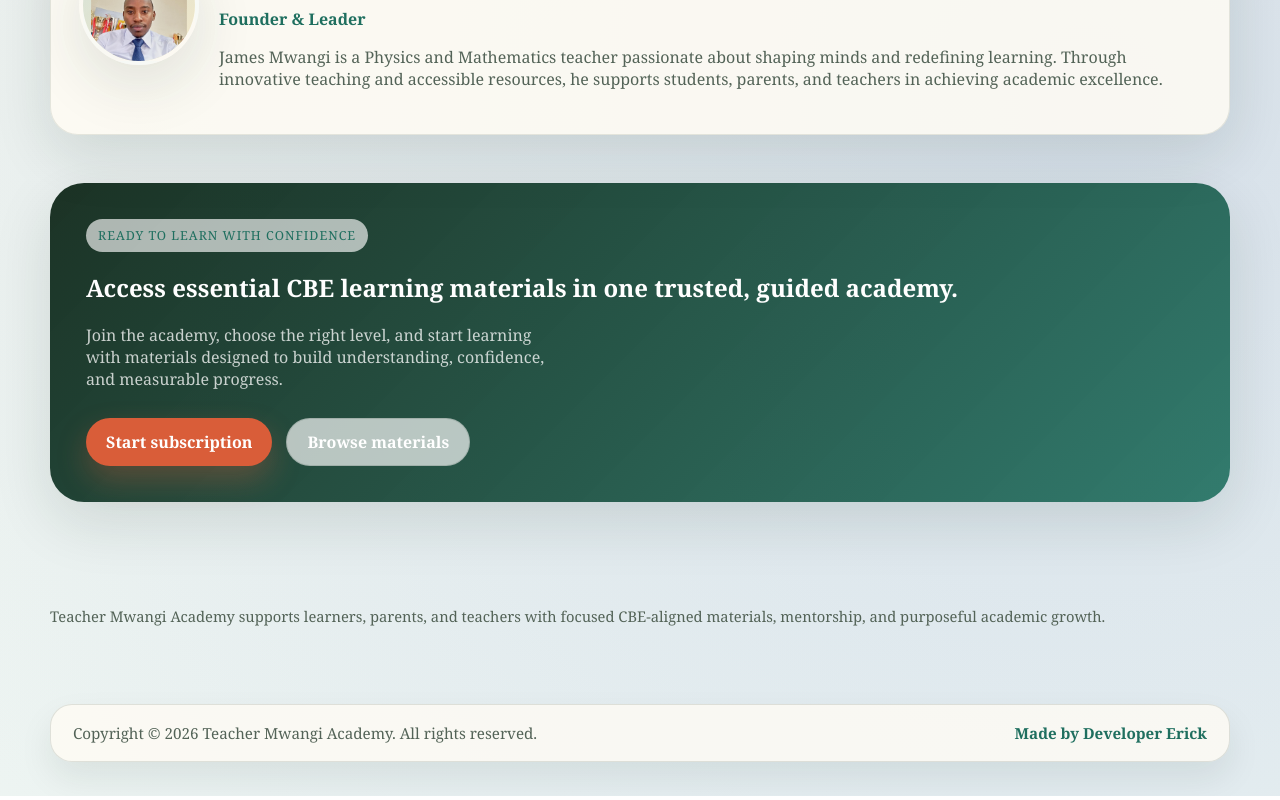
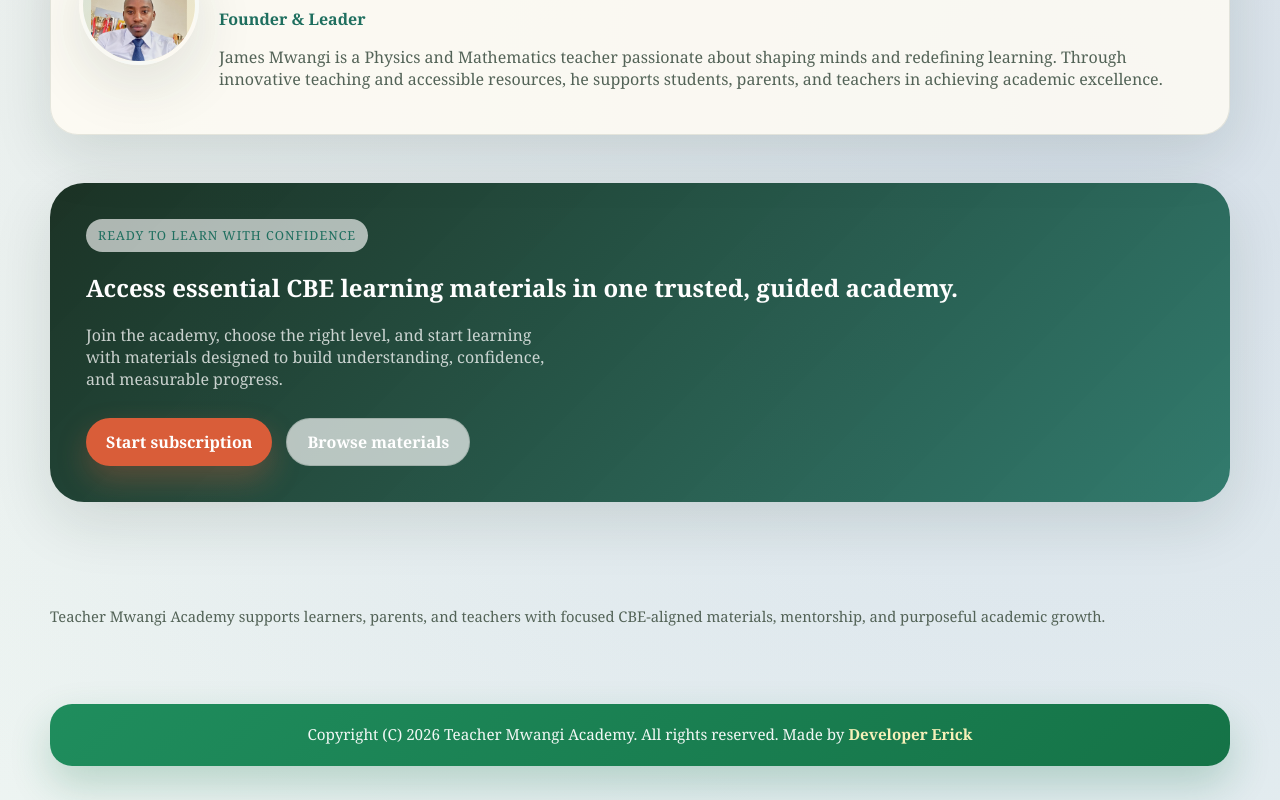
Before and after one commit to eriqck/Teacher-Mwangi-Academy, a Next.js app: page / in a window 1280 px wide. Shown: the part 4909-5709 px from the top of the page. Built offline with nearby package versions, Linux system fonts and the light colour scheme; no server answers.

Commit message:
Adding Copywrite footer

```diff
--- a/app/globals.css
+++ b/app/globals.css
@@ -81,26 +81,23 @@ main {
   padding: 22px 0 34px;
 }
 
-.site-footer-inner {
-  display: flex;
-  align-items: center;
-  justify-content: space-between;
-  gap: 16px;
+.site-footer .page-shell {
   padding: 18px 22px;
   border-radius: 22px;
-  border: 1px solid rgba(19, 42, 28, 0.12);
-  background: rgba(255, 252, 244, 0.78);
-  box-shadow: 0 16px 34px rgba(19, 42, 28, 0.08);
-  color: var(--muted);
-  font-size: 0.95rem;
+  background: linear-gradient(135deg, #1f8d5d, #157347);
+  box-shadow: 0 18px 40px rgba(21, 115, 71, 0.24);
 }
 
-.site-footer-inner p {
+.site-footer-copy {
   margin: 0;
+  text-align: center;
+  color: rgba(255, 255, 255, 0.94);
+  font-size: 0.95rem;
+  line-height: 1.7;
 }
 
 .site-footer-link {
-  color: var(--secondary);
+  color: #f7f0b8;
   font-weight: 700;
 }
 
@@ -1103,8 +1100,7 @@ main {
     text-align: center;
   }
 
-  .site-footer-inner {
-    flex-direction: column;
+  .site-footer-copy {
     text-align: center;
   }
 }
--- a/components/site-footer.tsx
+++ b/components/site-footer.tsx
@@ -3,18 +3,18 @@ import { academyName } from "@/lib/business";
 export function SiteFooter() {
   return (
     <footer className="site-footer">
-      <div className="page-shell site-footer-inner">
-        <p>
-          Copyright © {new Date().getFullYear()} {academyName}. All rights reserved.
-        </p>
+      <div className="page-shell">
+        <p className="site-footer-copy">
+          Copyright (C) {new Date().getFullYear()} {academyName}. All rights reserved. Made by{" "}
           <a
             href="https://ericdevportfolio.vercel.app"
             target="_blank"
             rel="noreferrer"
             className="site-footer-link"
           >
-          Made by Developer Erick
+            Developer Erick
           </a>
+        </p>
       </div>
     </footer>
   );
```
Lines whose indentation alone changed are shown as unchanged.
